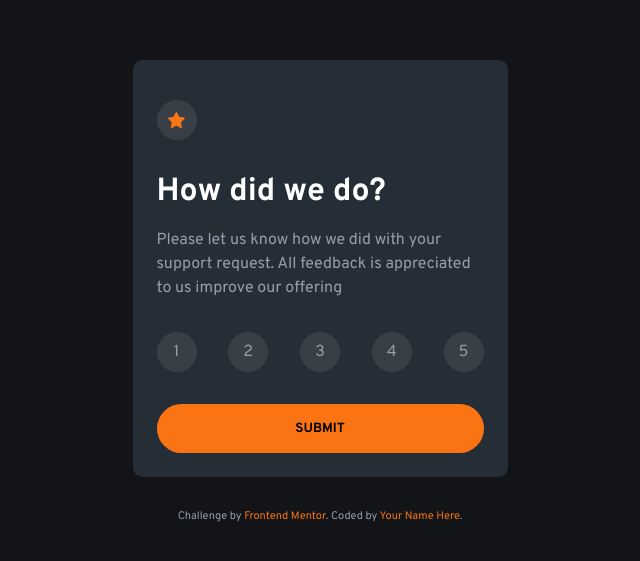
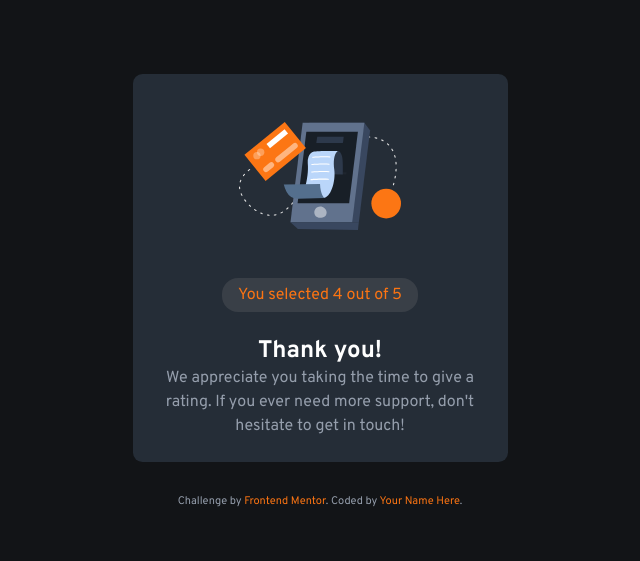
Before and after one commit to lawal-sherif-itunu/interactive-rating-component, a plain HTML site: page submit.html in a window 1280 px wide. Shown: the part 109-670 px from the top of the page, without its empty margins (320-960 px from the left). Drawn offline with Linux system fonts and the light colour scheme.

Commit message:
Update submit.html

```diff
--- a/submit.html
+++ b/submit.html
@@ -18,23 +18,21 @@
     <link rel="stylesheet" href="styles.css" />
     <title>Frontend Mentor | Interactive rating component</title>
   </head>
+
   <body>
     <main>
-      <div class="container">
-        <div class="star"><img src="images/icon-star.svg" alt="star" /></div>
-        <h1>How did we do?</h1>
+      <div class="container container-two">
+        <img
+          class="illustration"
+          src="images/illustration-thank-you.svg"
+          alt="thank you illustration"
+        />
+        <p class="rating">You selected <span class="span">4</span> out of 5</p>
+        <h2>Thank you!</h2>
         <p>
-          Please let us know how we did with your support request. All feedback
-          is appreciated to us improve our offering
+          We appreciate you taking the time to give a rating. If you ever need
+          more support, don't hesitate to get in touch!
         </p>
-        <div class="buttons">
-          <button class="bttnselect" id="one">1</button>
-          <button class="bttnselect" id="two">2</button>
-          <button class="bttnselect" id="three">3</button>
-          <button class="bttnselect" id="four">4</button>
-          <button class="bttnselect" id="five">5</button>
-        </div>
-        <button id="submit">SUBMIT</button>
       </div>
 
       <div class="attribution">
@@ -46,5 +44,14 @@
     </main>
 
     <script src="sandbox.js"></script>
+    <script>
+      // Retrieve the selected rating from localStorage
+      let selectedRating = localStorage.getItem("selectedRating");
+
+      if (selectedRating) {
+        // Display the selected rating in the span element with class "span"
+        document.querySelector("span.span").textContent = selectedRating;
+      }
+    </script>
   </body>
 </html>
```
